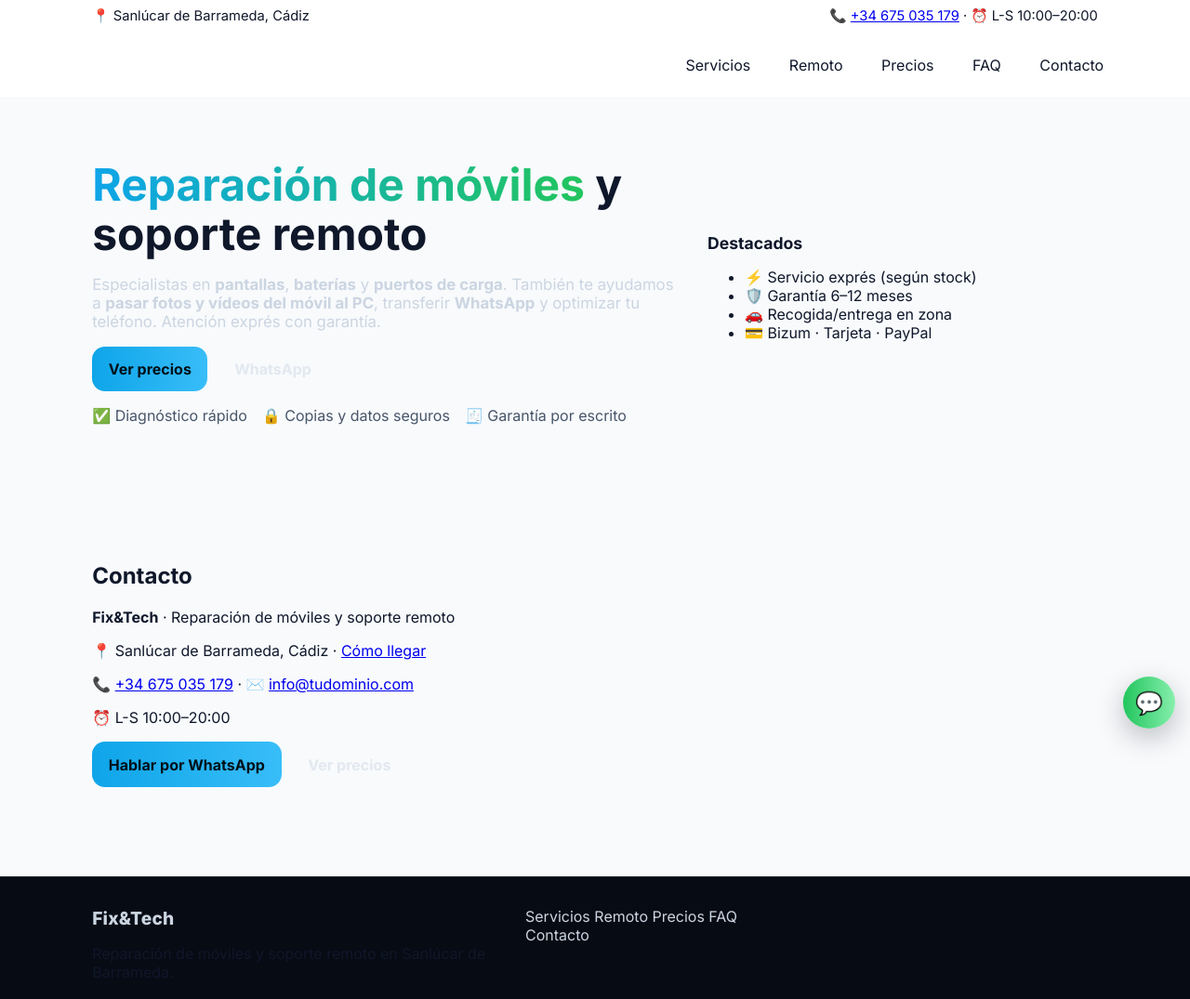
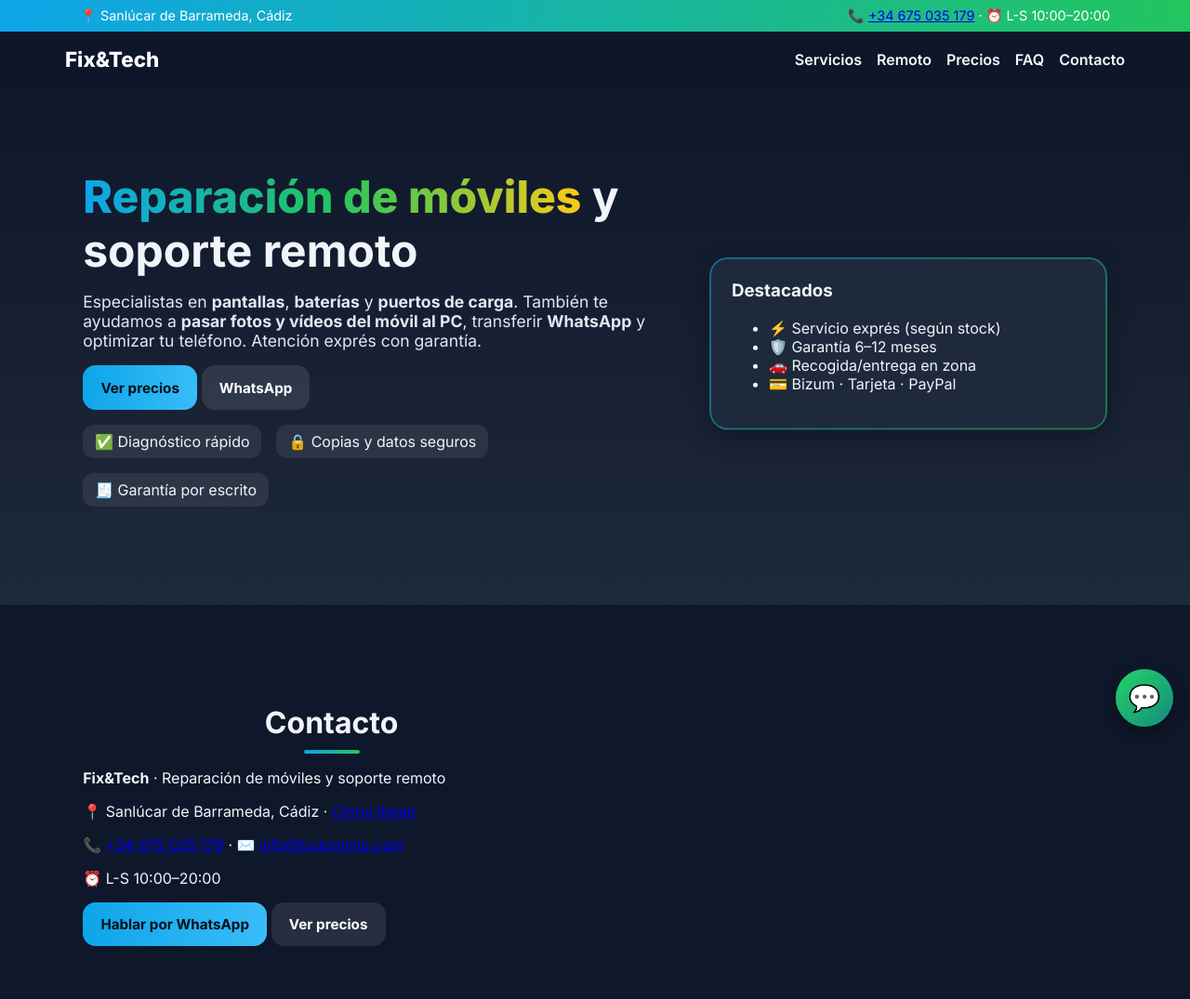
Before and after one commit to adrianrs928222/Serviciosreparaci-n, a plain HTML site: page index.html in a window 1280 px wide. Shown: the top 1075 px of the page at 93% size. Drawn offline with Linux system fonts and the light colour scheme.

Commit message:
style.css

```diff
--- a/style.css
+++ b/style.css
@@ -1,163 +1,137 @@
-:root{
-  --bg:#0b1220;
-  --card:#0f172a;
-  --muted:#94a3b8;
-  --text:#e2e8f0;
-  --primary:#0ea5e9; /* cian */
-  --accent:#22c55e;  /* verde */
-  --radius:18px;
-  --shadow:0 10px 30px rgba(2,6,23,.25);
+:root {
+  --bg: #0f172a;
+  --card: #1e293b;
+  --muted: #94a3b8;
+  --text: #f1f5f9;
+  --primary: #0ea5e9; /* azul cian */
+  --accent: #22c55e;  /* verde brillante */
+  --highlight: #facc15; /* amarillo dorado para acentos */
+  --radius: 20px;
+  --shadow: 0 8px 24px rgba(0,0,0,.35);
 }
 
 *{box-sizing:border-box}
-html,body{height:100%}
-html{scroll-behavior:smooth}
-body{
-  margin:0;
-  font-family:"Inter",system-ui,-apple-system,Segoe UI,Roboto,Ubuntu,"Helvetica Neue",Arial,sans-serif;
-  color:var(--text);
-  background:linear-gradient(180deg,#060b16 0%, #0b1220 40%, #0b1220 100%);
+html,body{margin:0;padding:0;font-family:"Inter",sans-serif;scroll-behavior:smooth;color:var(--text);background:var(--bg)}
+
+/* Container y secciones */
+.container{max-width:1140px;margin:auto;padding:0 1.2rem}
+.section{padding:80px 0;position:relative}
+.section h2{font-size:2rem;text-align:center;margin-bottom:1rem;position:relative}
+.section h2::after{
+  content:"";display:block;width:60px;height:4px;
+  background:linear-gradient(90deg,var(--primary),var(--accent));
+  margin:10px auto 0;border-radius:4px;
+}
+.section-lead{text-align:center;color:var(--muted);max-width:640px;margin:0 auto 2rem}
+
+/* Topbar */
+.topbar{background:linear-gradient(90deg,#0ea5e9,#22c55e);color:#fff;font-size:.9rem}
+.topbar .container{display:flex;justify-content:space-between;align-items:center;padding:.5rem 1rem}
+
+/* Header / Nav */
+.header{position:sticky;top:0;z-index:100;background:rgba(15,23,42,.85);backdrop-filter:blur(10px)}
+.nav{display:flex;align-items:center;justify-content:space-between;padding:1rem 0}
+.brand{font-weight:800;font-size:1.4rem;text-decoration:none;color:#fff}
+.menu{display:flex;gap:1rem}
+.menu a{color:#f8fafc;text-decoration:none;font-weight:600;position:relative;transition:.3s}
+.menu a::after{content:"";position:absolute;left:0;bottom:-4px;width:0;height:2px;background:var(--primary);transition:.3s}
+.menu a:hover::after{width:100%}
+#nav-toggle{display:none}
+.burger{display:none;font-size:1.5rem;cursor:pointer;color:#fff}
+
+/* Hero */
+.hero{padding:90px 0;background:linear-gradient(180deg,#0f172a 0%,#1e293b 100%)}
+.hero-grid{display:grid;grid-template-columns:1.2fr .8fr;gap:2rem;align-items:center}
+.hero-copy h1{font-size:clamp(2.2rem,4vw,3rem);margin:0;line-height:1.2}
+.gradient{background:linear-gradient(90deg,var(--primary),var(--accent),var(--highlight));
+  -webkit-background-clip:text;color:transparent;font-weight:800}
+.hero-copy p{color:#e2e8f0;margin:1rem 0;font-size:1.1rem}
+.hero-bullets{list-style:none;padding:0;display:flex;gap:1rem;flex-wrap:wrap}
+.hero-bullets li{background:rgba(255,255,255,.08);padding:.5rem .8rem;border-radius:12px}
+.hero-card .card{animation:float 3s ease-in-out infinite alternate}
+
+/* Animación hero card */
+@keyframes float{
+  from{transform:translateY(0)}
+  to{transform:translateY(-10px)}
 }
 
-/* Layout */
-.container{max-width:1120px;margin:0 auto;padding:0 1.2rem}
-.section{padding:64px 0}
-.section.alt{background:rgba(255,255,255,.02)}
-.section-lead{color:var(--muted);margin-top:-8px}
+/* Grid + Cards */
+.grid{display:grid;gap:1.5rem;grid-template-columns:repeat(auto-fit,minmax(260px,1fr))}
+.card{
+  background:var(--card);
+  border-radius:var(--radius);
+  padding:1.5rem;
+  box-shadow:var(--shadow);
+  transition:.3s;
+  position:relative;
+}
+.card:hover{transform:translateY(-6px) scale(1.02);box-shadow:0 12px 28px rgba(0,0,0,.5)}
+.card h3{margin-top:0}
+.card p{color:#cbd5e1}
+.card::before{
+  content:"";position:absolute;inset:0;border-radius:var(--radius);
+  padding:2px;background:linear-gradient(135deg,var(--primary),var(--accent));
+  -webkit-mask:linear-gradient(#000 0 0) content-box,linear-gradient(#000 0 0);
+  -webkit-mask-composite:xor;mask-composite:exclude;opacity:.5;
+}
 
-/* Topbar */
-.topbar{background:#020617;color:#cbd5e1;font-size:.92rem}
-.topbar .container{display:flex;justify-content:space-between;padding:.5rem 1.2rem}
-
-/* Header / Nav */
-.header{
-  position:sticky; top:0; z-index:10;
-  backdrop-filter:saturate(140%) blur(10px);
-  background:rgba(2,6,23,.6);
-  border-bottom:1px solid rgba(148,163,184,.1);
-}
-.nav{display:flex;align-items:center;gap:1rem;padding:1rem 0}
-.brand{font-weight:800;letter-spacing:.2px;color:#fff;text-decoration:none;font-size:1.2rem}
-.menu{margin-left:auto;display:flex;gap:1rem}
-.menu a{color:#e2e8f0;text-decoration:none;padding:.6rem .8rem;border-radius:12px}
-.menu a:hover{background:rgba(255,255,255,.06)}
-#nav-toggle{display:none}
-.burger{display:none;font-size:1.5rem;cursor:pointer}
-
-/* Hero */
-.hero{padding:64px 0}
-.hero-grid{display:grid;grid-template-columns:1.2fr .8fr;gap:2rem;align-items:center}
-.hero-copy h1{font-size:clamp(2rem,4vw,3rem);line-height:1.1;margin:.2rem 0 1rem}
-.gradient{
-  background:linear-gradient(90deg,var(--primary),var(--accent));
-  -webkit-background-clip:text;background-clip:text;color:transparent;
-}
-.hero-copy p{color:#cbd5e1;font-size:1.05rem}
-.hero-bullets{list-style:none;padding:0;margin:1rem 0 0;color:#cbd5e1;display:flex;gap:1rem;flex-wrap:wrap}
-.hero-card .card{margin-top:8px}
-
-/* Cards / grid */
-.grid{display:grid;gap:1rem;grid-template-columns:repeat(3,minmax(0,1fr))}
-.cards .card{
-  background:var(--card);
-  border:1px solid rgba(148,163,184,.12);
-  border-radius:var(--radius);
-  padding:1.1rem 1.1rem 1.2rem;
-  box-shadow:var(--shadow);
-  transition:transform .2s ease, border-color .2s ease;
-}
-.cards .card:hover{transform:translateY(-4px);border-color:rgba(14,165,233,.5)}
-.card h3{margin:.2rem 0 .4rem;font-size:1.1rem}
-.card p{color:#cbd5e1;margin:.2rem 0 .8rem}
-.link{color:#a5f3fc;text-decoration:none}
-.link:hover{text-decoration:underline}
-
-/* Buttons */
+/* Botones */
 .btn{
-  display:inline-block;border:none;border-radius:14px;
-  padding:.9rem 1.1rem;font-weight:700;text-decoration:none;
+  display:inline-block;padding:.9rem 1.2rem;border-radius:14px;font-weight:700;
+  text-decoration:none;transition:.3s;font-size:.95rem
 }
 .btn-primary{background:linear-gradient(90deg,var(--primary),#38bdf8);color:#001018}
-.btn-primary:hover{filter:brightness(1.05)}
-.btn-ghost{background:rgba(255,255,255,.06);color:#e2e8f0}
-.btn-ghost:hover{background:rgba(255,255,255,.1)}
-.cta{display:flex;gap:.7rem;flex-wrap:wrap;margin:1rem 0}
+.btn-primary:hover{filter:brightness(1.1);transform:translateY(-2px)}
+.btn-ghost{background:rgba(255,255,255,.1);color:#fff}
+.btn-ghost:hover{background:rgba(255,255,255,.2)}
 
-/* Price cards */
-.prices{grid-template-columns:repeat(4,minmax(0,1fr))}
-.price-tag{font-size:2rem;font-weight:800;color:#a7f3d0;margin:.3rem 0 .6rem}
-.note{color:var(--muted);margin-top:1rem}
+/* Prices */
+.prices .card{background:linear-gradient(180deg,#1e293b 0%,#0f172a 100%)}
+.price-tag{font-size:2.2rem;font-weight:800;color:var(--accent);margin:.5rem 0 1rem}
+.price ul{padding-left:1rem;color:#cbd5e1}
+.price .btn{margin-top:.8rem}
 
 /* Steps */
-.steps{display:grid;grid-template-columns:repeat(4,1fr);gap:1rem}
-.step{
-  background:var(--card);border:1px solid rgba(148,163,184,.12);border-radius:var(--radius);
-  padding:1rem;display:flex;gap:.8rem;align-items:center
-}
+.steps{display:grid;grid-template-columns:repeat(auto-fit,minmax(180px,1fr));gap:1rem;margin-top:2rem}
+.step{background:var(--card);padding:1rem;border-radius:var(--radius);box-shadow:var(--shadow);position:relative}
 .step span{
-  width:34px;height:34px;display:inline-grid;place-items:center;
+  position:absolute;top:-14px;left:-14px;width:36px;height:36px;border-radius:50%;
   background:linear-gradient(90deg,var(--primary),var(--accent));
-  color:#001018;border-radius:50%;font-weight:800
+  color:#001018;display:flex;align-items:center;justify-content:center;font-weight:800
 }
 
 /* Forms */
-.form{background:var(--card);border:1px solid rgba(148,163,184,.12);border-radius:var(--radius);padding:1rem;box-shadow:var(--shadow)}
-.form label{display:block;margin-bottom:.8rem}
-input,textarea{
-  width:100%;margin-top:.35rem;background:#0b132b;color:var(--text);
-  border:1px solid rgba(148,163,184,.2);border-radius:12px;padding:.75rem
-}
-input:focus,textarea:focus{outline:2px solid var(--primary);border-color:transparent}
+.form{background:var(--card);padding:1rem 1.2rem;border-radius:var(--radius);box-shadow:var(--shadow)}
+.form label{display:block;margin-bottom:1rem;font-weight:600}
+input,textarea{width:100%;margin-top:.4rem;padding:.75rem;border-radius:12px;border:none;background:#0f172a;color:#f1f5f9}
+input:focus,textarea:focus{outline:2px solid var(--primary)}
 
-/* Contact */
-.contact{display:grid;grid-template-columns:1fr 1fr;gap:2rem}
+/* Contacto */
+.contact{display:grid;grid-template-columns:1fr 1fr;gap:2rem;align-items:start}
 
 /* Footer */
-.footer{border-top:1px solid rgba(148,163,184,.12);background:#070b14;padding:2rem 0;margin-top:1rem}
-.footer-grid{display:grid;grid-template-columns:1.2fr .8fr .8fr;gap:1rem}
-.footer a{color:#cbd5e1;text-decoration:none}
-.footer a:hover{text-decoration:underline}
-.copy{text-align:center;color:var(--muted);font-size:.9rem;margin:1.2rem 0}
+.footer{background:#0b1220;padding:2rem 0;margin-top:2rem}
+.footer-grid{display:grid;grid-template-columns:1.2fr .8fr;gap:1.5rem}
+.footer-links a{display:block;color:#cbd5e1;margin:.2rem 0;text-decoration:none}
+.footer-links a:hover{color:var(--primary)}
+.copy{text-align:center;margin-top:1rem;font-size:.9rem;color:#94a3b8}
 
-/* Breadcrumbs */
-.breadcrumbs ol{display:flex;gap:.5rem;list-style:none;padding:0;margin:1rem 0}
-.breadcrumbs a{color:#a5f3fc;text-decoration:none}
-.breadcrumbs a:hover{text-decoration:underline}
-.breadcrumbs li::after{content:"/";margin-left:.5rem;color:#708090}
-.breadcrumbs li:last-child::after{content:""}
-
-/* WhatsApp button */
+/* WhatsApp Button */
 .whatsapp{
-  position:fixed;right:16px;bottom:16px;z-index:20;
-  width:56px;height:56px;display:grid;place-items:center;
-  background:linear-gradient(90deg,#22c55e,#86efac);color:#042d14;
-  text-decoration:none;border-radius:50%;box-shadow:var(--shadow);font-size:24px
+  position:fixed;bottom:18px;right:18px;width:62px;height:62px;border-radius:50%;
+  background:linear-gradient(135deg,#25d366,#128c7e);display:flex;align-items:center;justify-content:center;
+  font-size:28px;color:#fff;text-decoration:none;box-shadow:0 6px 16px rgba(0,0,0,.4);
+  transition:.3s;z-index:200
 }
-.whatsapp:hover{filter:brightness(1.05)}
+.whatsapp:hover{transform:scale(1.08);filter:brightness(1.15)}
 
 /* Responsive */
-@media (max-width: 980px){
+@media(max-width:960px){
   .hero-grid{grid-template-columns:1fr}
-  .grid{grid-template-columns:repeat(2,minmax(0,1fr))}
-  .prices{grid-template-columns:repeat(2,minmax(0,1fr))}
-  .steps{grid-template-columns:repeat(2,1fr)}
   .contact{grid-template-columns:1fr}
-  .footer-grid{grid-template-columns:1fr 1fr}
-  .menu{position:absolute;inset:64px 0 auto 0;background:#020617;display:none;flex-direction:column;padding:1rem 1.2rem}
-  #nav-toggle:checked ~ .menu{display:flex}
-  .burger{display:block;margin-left:auto}
+  .footer-grid{grid-template-columns:1fr}
+  .menu{display:none;flex-direction:column;position:absolute;top:70px;right:0;background:#0f172a;width:200px;padding:1rem}
+  #nav-toggle:checked~.menu{display:flex}
+  .burger{display:block}
 }
-@media (max-width: 600px){
-  .grid{grid-template-columns:1fr}
-  .prices{grid-template-columns:1fr}
-  .footer-grid{grid-template-columns:1fr}
-}
-
-/* Light mode (opcional) */
-@media (prefers-color-scheme: light){
-  :root{--bg:#f8fafc;--card:#ffffff;--text:#0f172a}
-  body{background:#f8fafc}
-  .topbar,.header{background:#ffffff;color:#0f172a}
-  .menu a{color:#0f172a}
-  .hero-bullets,.card p,.section-lead,.copy{color:#475569}
-}
```
